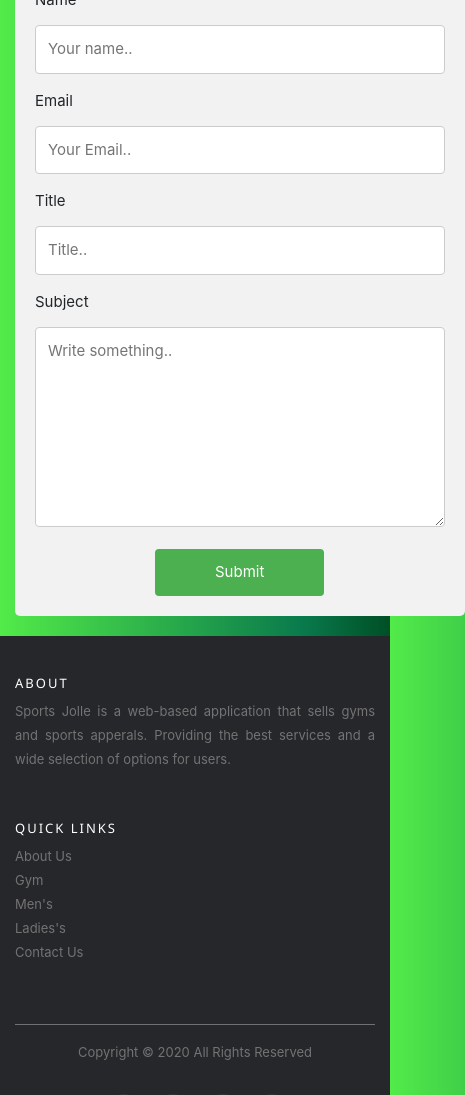
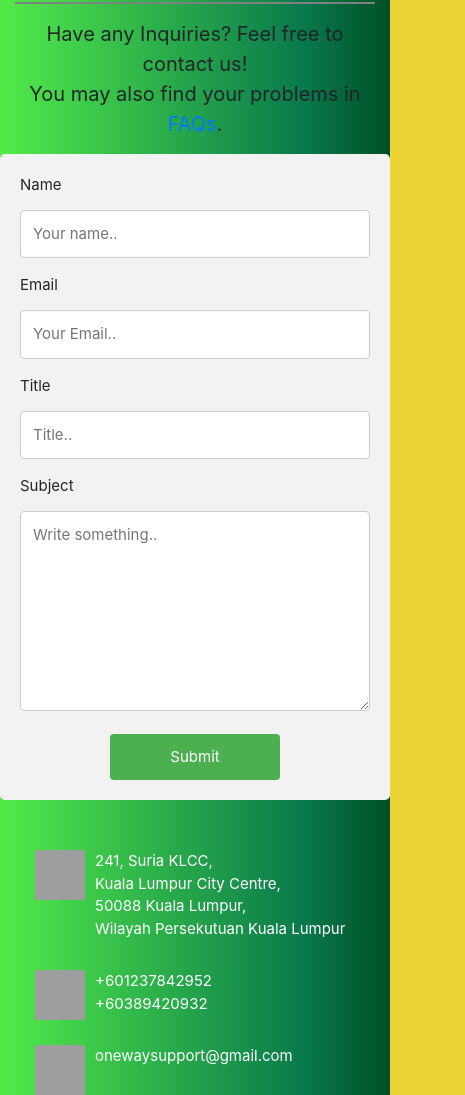
Before and after one commit to DuoX371/jhhtml, a plain HTML site: page contact.html in a window 390 px wide. Shown: the part 146-1241 px from the top of the page, 465 px wide, since content can reach past the window. Drawn offline with nearby package versions, Linux system fonts and the light colour scheme; grey boxes are pictures that could not be loaded.

Commit message:
contact page i think done.
mobile view nav bar done.

```diff
--- a/contact.html
+++ b/contact.html
@@ -38,7 +38,9 @@ input[type=submit] {
   border: none;
   border-radius: 4px;
   cursor: pointer;
-  margin-left: 300px;
+  margin-left: auto;
+  margin-right: auto;
+  display:block;
 }
 
 input[type=submit]:hover {
@@ -46,8 +48,6 @@ input[type=submit]:hover {
 }
 
 .containerx {
-  margin-top:70px;
-  margin-left: 350px;
   margin-bottom: 20px;
   width: 800px;
   border-radius: 5px;
@@ -67,8 +67,9 @@ input[type=submit]:hover {
   }
 
   .containerx {
-    margin-top:70px;
-    margin-left: 15px;
+    display:block;
+    margin-left: auto;
+    margin-right: auto;
     margin-bottom: 20px;
     width: 450px;
     border-radius: 5px;
@@ -83,7 +84,9 @@ input[type=submit]:hover {
     border: none;
     border-radius: 4px;
     cursor: pointer;
-    margin-left: 120px;
+    margin-left: auto;
+    margin-right: auto;
+    display:block;
   }
 }
 </style>
@@ -137,10 +140,14 @@ input[type=submit]:hover {
     </div>
   </nav>
 
-  <div class="containerx">
+  <div class="container">
+    <h1 class="text-center text-dark font-weight-bold pb-4 tabSpacing" style="padding-top:50px;">Contact Us</h1>
+    <hr style="height:2px;border-width:0;color:gray;background-color:gray">
+    <p class="text-center" style="font-size:20px;">Have any Inquiries? Feel free to contact us!
+      <br>You may also find your problems in <a href="index.html#FAQs">FAQs</a>.<p>
+    <div class="row">
+      <div class="containerx col-sm-8">
       <form action="">
-
-      <div class="xtitle">Contact Us!</div>
         <label for="fname">Name</label>
         <input type="text" id="fname" name="firstname" placeholder="Your name..">
 
@@ -154,10 +161,35 @@ input[type=submit]:hover {
         <label for="subject">Subject</label>
         <textarea id="subject" name="subject" placeholder="Write something.." style="height:200px"></textarea>
 
-      <input type="submit" value="Submit">
+        <input type="submit" class="btn btn-success" value="Submit">
 
       </form>
       </div>
+      <div class="col-sm-4" style="padding-left:50px;">
+          <div class="row tabSpacing">
+            <img src="https://cdn2.iconfinder.com/data/icons/pittogrammi/142/94-512.png" class="card-img-top" style="height:50px; width:50px">
+              <p style="padding-left:10px;color:white">241, Suria KLCC, <br>
+                Kuala Lumpur City Centre,<br>
+                50088 Kuala Lumpur,<br>
+                Wilayah Persekutuan Kuala Lumpur</p>
+          </div>
+          <div class="row tabSpacing">
+            <img src="https://cdn2.iconfinder.com/data/icons/font-awesome/1792/phone-512.png" class="card-img-top" style="height:50px; width:50px">
+              <p style="padding-left:10px;color:white">+601237842952
+              <br>+60389420932</p>
+
+          </div>
+          <div class="row tabSpacing">
+            <img src="https://cdn.iconscout.com/icon/free/png-256/email-1818372-1541480.png" class="card-img-top" style="height:50px; width:50px">
+              <p style="padding-left:10px;color:white">onewaysupport@gmail.com</p>
+          </div>
+        </div>
+      </div>
+    </div>
+</div>
+
+<h1 class="text-center text-dark font-weight-bold pb-4 tabSpacing" style="padding-top:50px;">Our Location</h1>
+<iframe src="https://www.google.com/maps/embed?pb=!1m18!1m12!1m3!1d63737.528314126575!2d101.6919523103333!3d3.2004458161560825!2m3!1f0!2f0!3f0!3m2!1i1024!2i768!4f13.1!3m3!1m2!1s0x31cc37d12d669c1f%3A0xc955b08cfc1aae29!2sSuria%20KLCC!5e0!3m2!1sen!2smy!4v1617438675630!5m2!1sen!2smy" width="100%" height="600" style="border:0;margin-bottom:-5px;" allowfullscreen="" loading="lazy"></iframe>
 
 
 <script>
```
Also changed, not shown: index.html (+6 -2 lines), onewayTransport.html (+3 -0 lines). Lines whose indentation alone changed are shown as unchanged.
